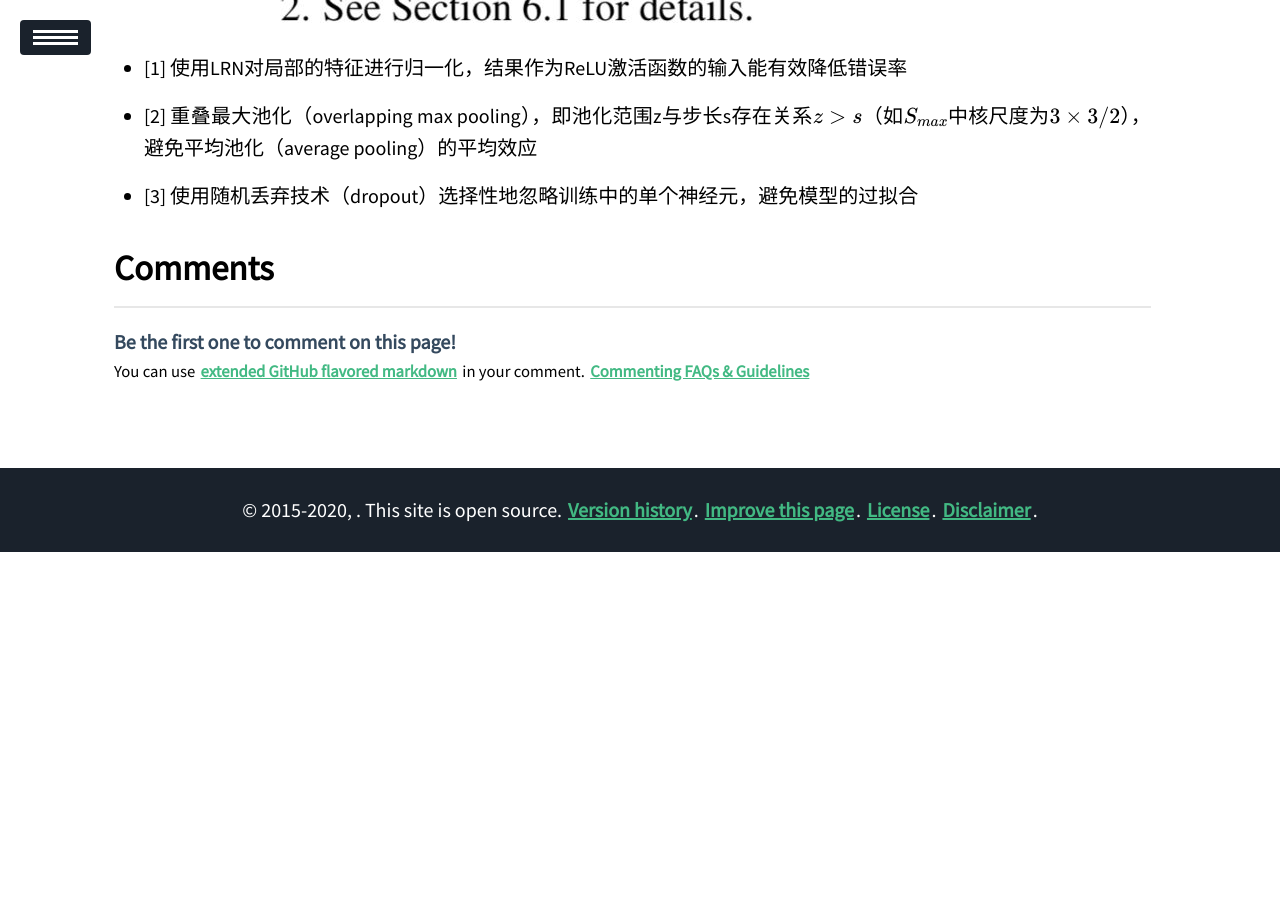
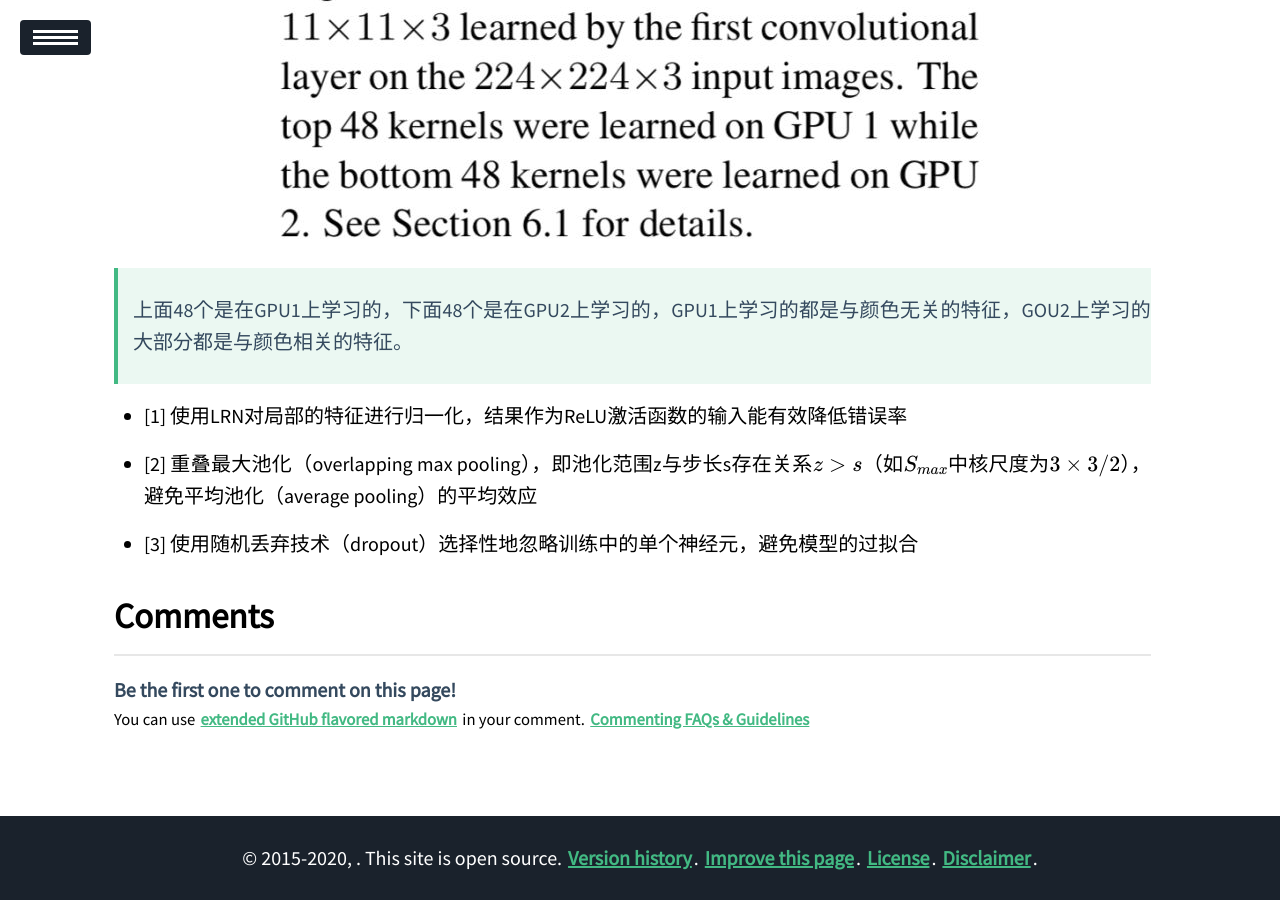
Before and after one commit to Hummmm/hummmm.github.io, a Jekyll site: the page built from _posts/2019-10-01-Faceboxes/2019-10-01-Faceboxes.md, in a window 1280 px wide and 900 px high, scrolled down 2865 px. Built offline with Jekyll 4.4.1, drawn with Linux system fonts in a browser that asks for light colours; our own code applies the rules of GitHub Pages for plain Markdown files; formulas are drawn with MathJax 3; a script that is not in the unit is left out; before the commit the page ends 3417 px from its top, so only the background shows below that; some of the changed text lies outside the part shown.

Commit message:
Update 2019-10-01-Faceboxes.md

```diff
--- a/_posts/2019-10-01-Faceboxes/2019-10-01-Faceboxes.md
+++ b/_posts/2019-10-01-Faceboxes/2019-10-01-Faceboxes.md
@@ -29,6 +30,8 @@
 
 ![caption](https://github.com/Hummmm/Hummmm.github.io/blob/master/_posts/2019-10-01-Faceboxes/nin.jpg?raw=true)
 
+> NIN里的1X1 Conv结构
+
 Multiple Scale Convolutional Layers是GoogleNet和SSD的结合。但是FC层占据绝对多数的模型参数这个特性使得AlexNet网络过于庞大，现在一般尽量避免全连接层，改用全卷积+GlobalAvgPooling (Network in Network(NIN)最早提出了用Global Average Pooling（GAP）层来代替全连接层的方法)。
 - 低计算量：而GoogleNet的Inception概念里的Bottleneck结构（借鉴NON，即1X1 Conv结构使得计算量变十分之一，同时在相同尺寸的感受野中叠加更多的卷积，能提取到更丰富的特征）解决了FC结构参数过多的问题。
 - 网络自主选择：我们可以用而到底是什么样的Conv好还是Pooling层好，不想选的时候就全上，所以FaceBoxes采用了Inception这个结构，内部使用不同大小的卷积核，可以捕获到更多的尺度信息。
@@ -41,7 +44,10 @@
 # 思考
 
 个人觉得分支的结构还是可以保留 ，但是功能已经不是用来承担过拟合的作用，而是更像AlexNet里的[分组卷积](https://zhuanlan.zhihu.com/p/77480151)（group=2），相当于直接把模型等分为两个独立模型，在两个GPU上单独训练不同任务，在第三个卷积层和最后的三个全连接层做特征交流。
+
 ![caption](https://github.com/Hummmm/Hummmm.github.io/blob/master/_posts/2019-10-01-Faceboxes/alex.jpg?raw=true)
+> 上面48个是在GPU1上学习的，下面48个是在GPU2上学习的，GPU1上学习的都是与颜色无关的特征，GOU2上学习的大部分都是与颜色相关的特征。
+
 <div id="refer-anchor-1"></div>
 - [1] 使用LRN对局部的特征进行归一化，结果作为ReLU激活函数的输入能有效降低错误率
 <div id="refer-anchor-2"></div>
```
Also changed, not shown: other parts of _posts/2019-10-01-Faceboxes/2019-10-01-Faceboxes.md (+1 -0 lines).
